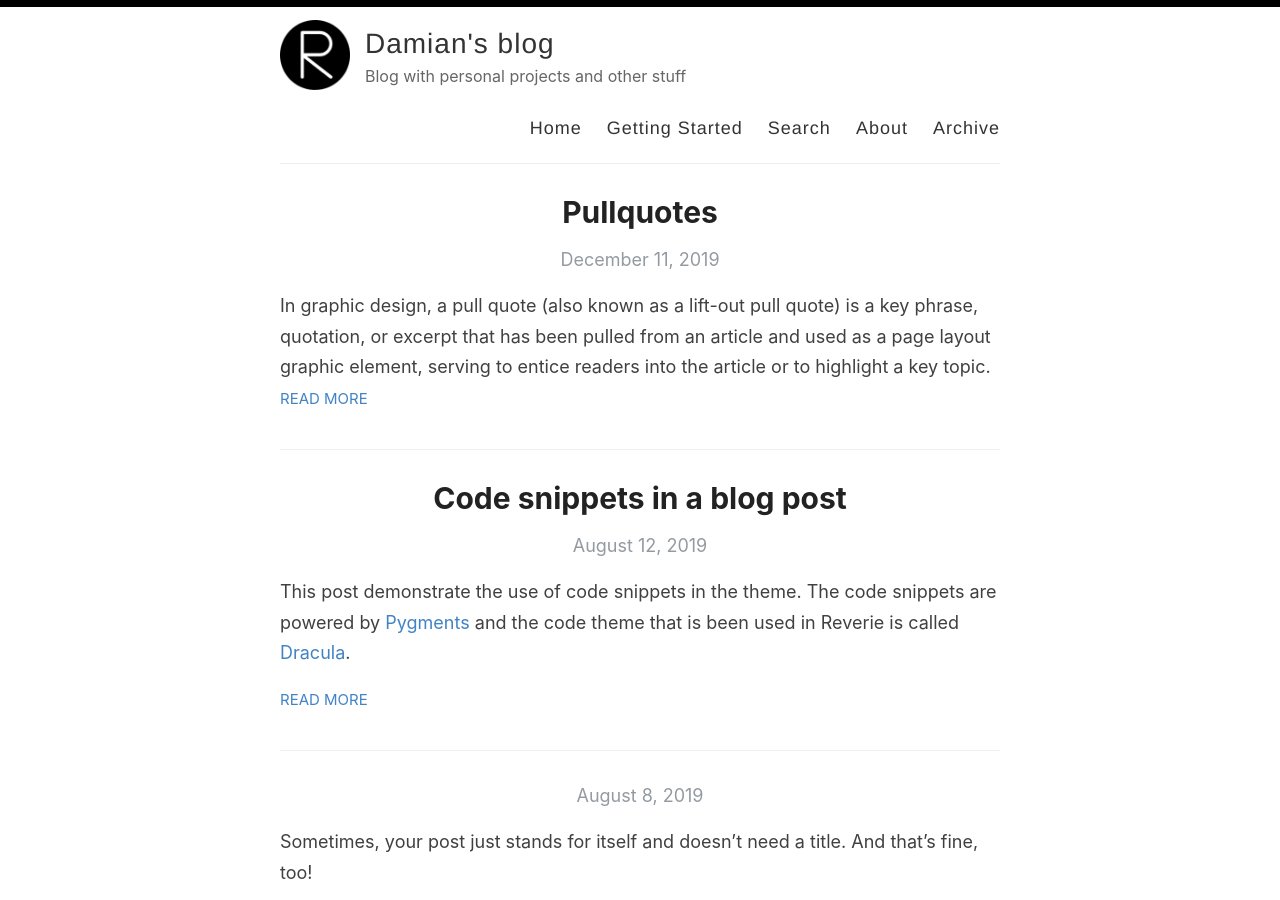
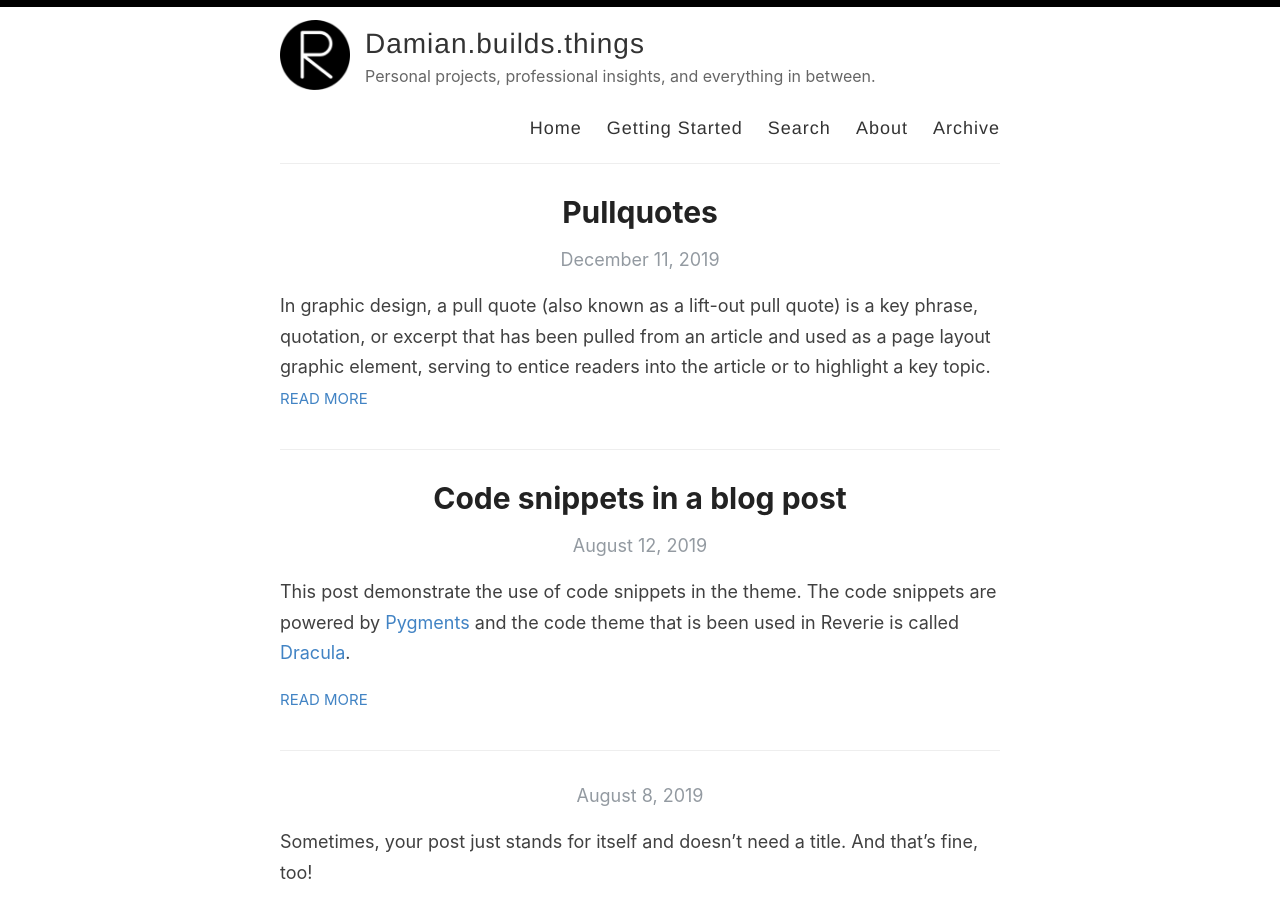
Before and after one commit to DamiMartinez/damimartinez.github.io, a Jekyll site: the page built from index.html, in a window 1280 px wide and 900 px high. Built offline with Jekyll 4.4.1, drawn with Linux system fonts in a browser that asks for light colours; the list of posts is cut into pages by our own code.

Commit message:
Update _config.yml

```diff
--- a/_config.yml
+++ b/_config.yml
@@ -3,13 +3,13 @@
 #
 
 # Name of your site (displayed in the header)
-name: Damian's blog
+name: Damian.builds.things
 
 # Name of the author
 author: Damian Martinez Carmona
 
 # Short bio or description (displayed in the header)
-description: Blog with personal projects and other stuff
+description: Personal projects, professional insights, and everything in between.
 
 # URL of your avatar or profile pic (you could use your GitHub profile pic)
 avatar: /images/reverie.png
```
